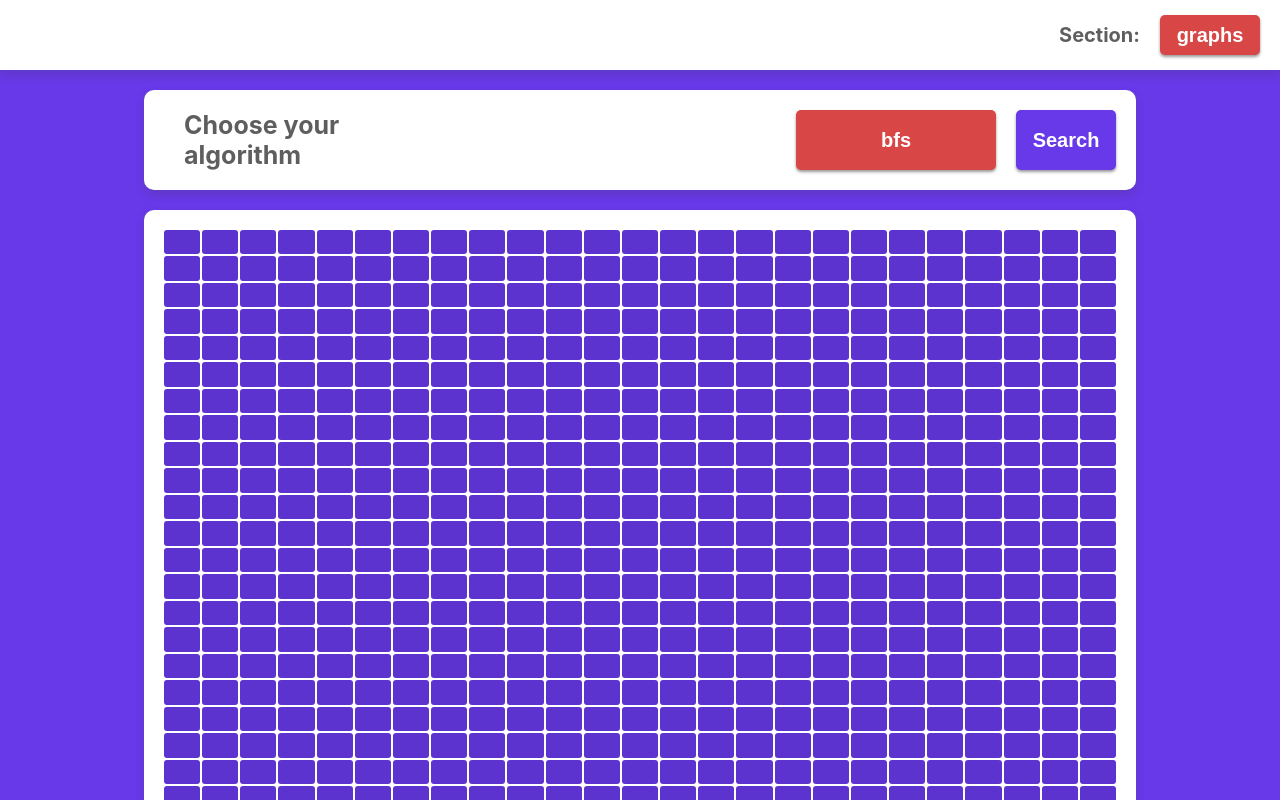
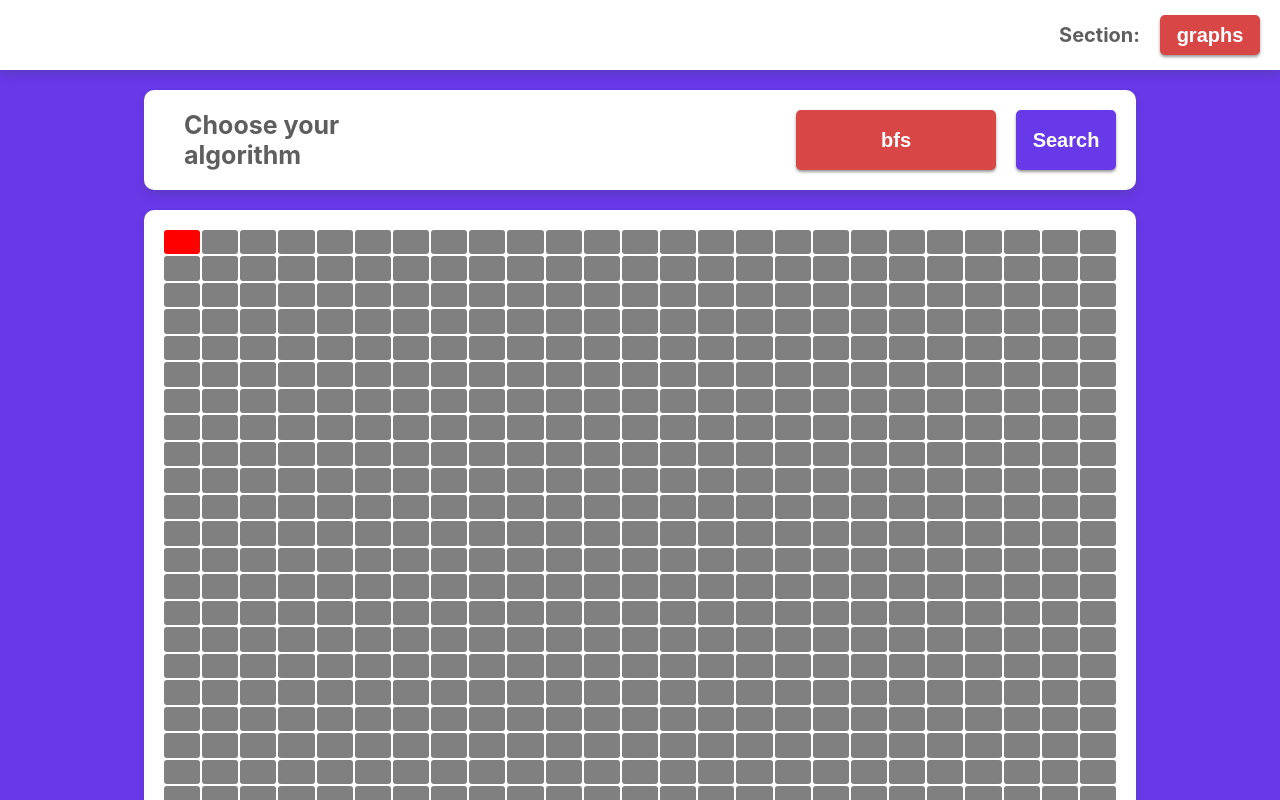
Before and after one commit to rudensergey/algo-visualiser, a React app: page / in a window 1280 px wide. Built offline with nearby package versions, Linux system fonts and the light colour scheme.

Commit message:
add change algorithm method

```diff
--- a/src/components/graph/Graph.tsx
+++ b/src/components/graph/Graph.tsx
@@ -19,18 +19,36 @@ export class Graph extends React.Component {
   state: Readonly<{
     searching: Boolean;
     matrix: TMatrix;
+    currentAlgorithm: SUPPORTED_GRAPH_ALGORITMS;
   }>;
 
-  constructor(props) {
+  constructor(props: any) {
     super(props);
+    this.changeAlgorithm = this.changeAlgorithm.bind(this);
+    this.search = this.search.bind(this);
 
     const matrix = constructMatrix(25);
 
     this.state = {
       searching: false,
       matrix: matrix,
+      currentAlgorithm: SUPPORTED_GRAPH_ALGORITMS.BFS,
     };
   }
+
+  changeAlgorithm(value: SUPPORTED_GRAPH_ALGORITMS) {
+    this.setState({ currentAlgorithm: value });
+  }
+
+  async search() {
+    if (this.state.searching) return;
+    else this.setState({ searching: true });
+
+    await this?.[this.state.currentAlgorithm as keyof Graph]?.();
+    this.setState({ searching: false });
+  }
+
+  async bfs() {}
 
   render() {
     return (
@@ -40,12 +58,12 @@ export class Graph extends React.Component {
             {this.state.searching ? STATUS.SEARCHING : STATUS.CHOSE_ALGORITHM}
           </p>
           <Dropdown
-            defaultValue={SUPPORTED_GRAPH_ALGORITMS.BFS}
+            defaultValue={this.state.currentAlgorithm}
             classNames={GRAPH.DROPDOWN}
-            onChange={() => {}}
+            onChange={this.changeAlgorithm}
             list={Object.values(SUPPORTED_GRAPH_ALGORITMS)}
           ></Dropdown>
-          <Button classNames={GRAPH.BUTTON} onClick={() => {}}>
+          <Button classNames={GRAPH.BUTTON} onClick={this.search}>
             Search
           </Button>
         </div>
--- a/src/components/graph/style.css
+++ b/src/components/graph/style.css
@@ -29,14 +29,28 @@
   grid-gap: 2px;
 }
 
-.graph__vertex {
+.graph__vertex,
+.graph__vertex--visited,
+.graph__vertex--destination,
+.graph__vertex--start,
+.graph__vertex--path {
   border-radius: 3px;
-  background-color: var(--main-hover);
+  background-color: grey;
   transition: all;
 }
 
-.graph__verticle:hover {
-  background-color: var(--main-active);
+.graph__vertex--visited {
+  background-color: var(--main);
+}
+
+.graph__vertex--destination {
+  background-color: yellow;
+}
+.graph__vertex--start {
+  background-color: red;
+}
+.graph__vertex--path {
+  background-color: var(--accent);
 }
 
 .graph__buttons {
--- a/src/utils/common.tsx
+++ b/src/utils/common.tsx
@@ -1,4 +1,4 @@
-import { IVertex, TMatrix } from "../components/graph/types";
+import { IVertex, TMatrix, VERTEX_STATUS } from "../components/graph/types";
 
 export const wait = (time: number) =>
   new Promise((res) => setTimeout(res, time));
@@ -13,7 +13,12 @@ export function constructMatrix(n: number): TMatrix {
       const vertex: IVertex = {
         column: c,
         row: r,
-        status: null,
+        status:
+          c === 0 && r === 0
+            ? VERTEX_STATUS.START
+            : c === n - 1 && r === n - 1
+            ? VERTEX_STATUS.DESTINATION
+            : null,
         predecessor: null,
       };
 
```
